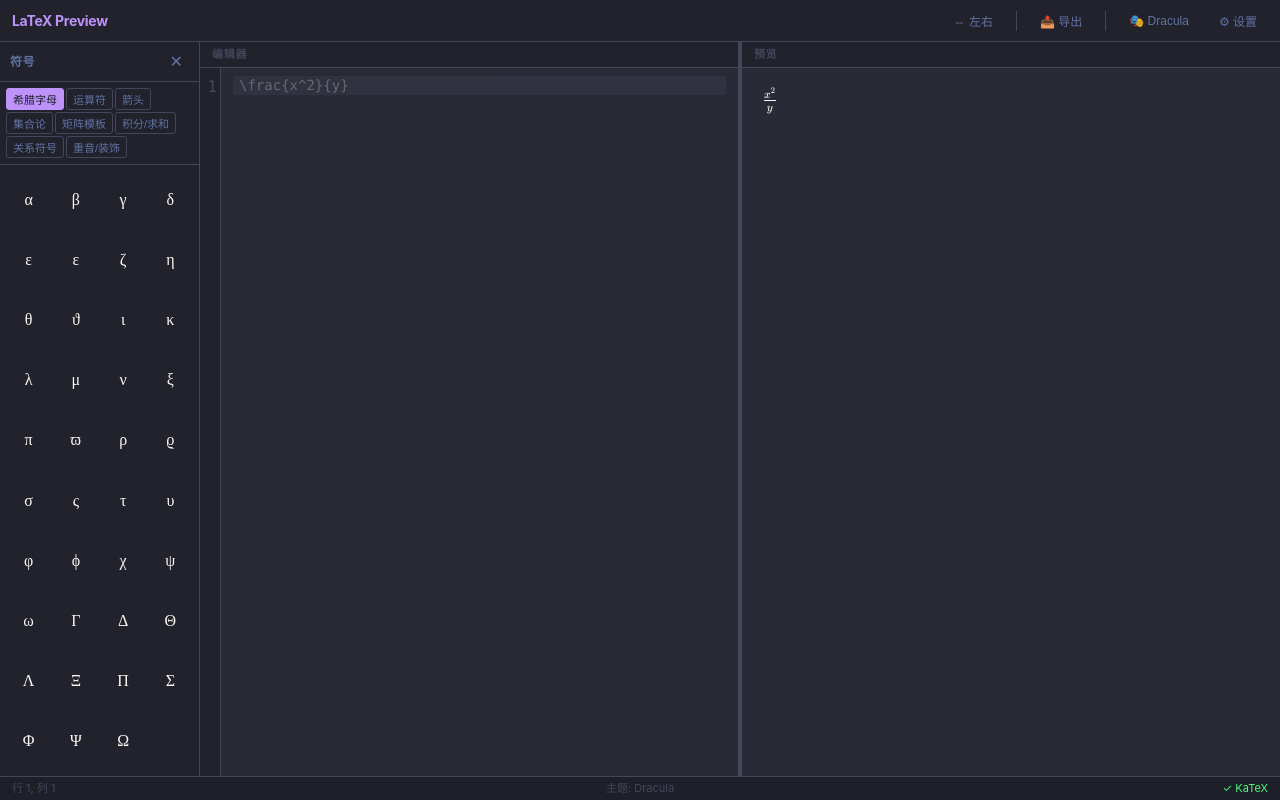
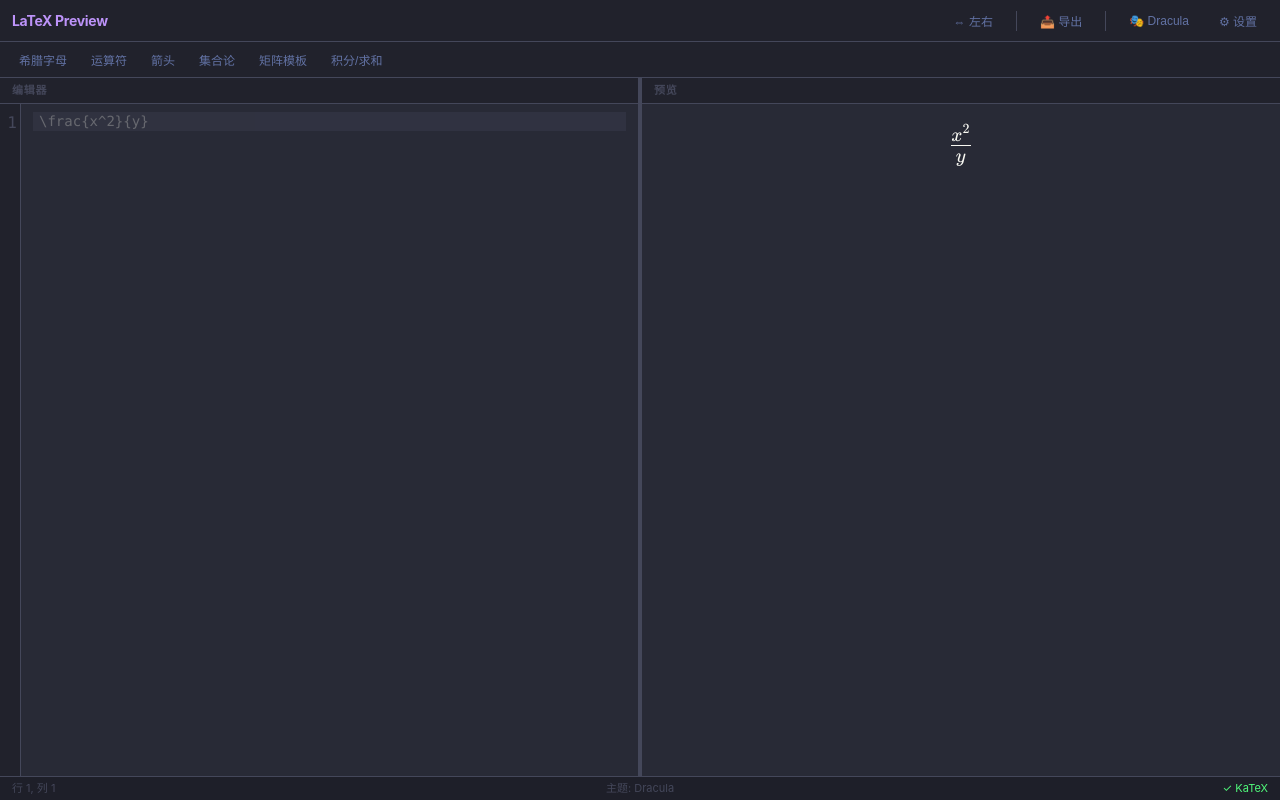
Before and after one commit to BeamersDev/latex-preview, a React (Vite) app: page / in a window 1280 px wide. Built offline with nearby package versions, Linux system fonts and the light colour scheme.

Commit message:
fix: 导出菜单hover滞留, 公式字号加大居中, 自动补全高亮配色

```diff
--- a/src/App.tsx
+++ b/src/App.tsx
@@ -1,7 +1,7 @@
 import { useState, useCallback, useEffect, useRef } from 'react';
 import Editor from '@/components/Editor';
 import Preview from '@/components/Preview';
-import SymbolPanel from '@/components/SymbolPanel';
+import SymbolBar from '@/components/SymbolBar';
 import SymbolSearch from '@/components/SymbolSearch';
 import Toolbar from '@/components/Toolbar';
 import StatusBar from '@/components/StatusBar';
@@ -21,7 +21,6 @@ const DEFAULT_LATEX = '\\frac{x^2}{y}';
 
 export default function App() {
   const [latex, setLatex] = useState(DEFAULT_LATEX);
-  const [symbolCollapsed, setSymbolCollapsed] = useState(false);
   const [cursorPos, setCursorPos] = useState<EditorPosition>({ line: 1, col: 1 });
   const [errorCount, setErrorCount] = useState(0);
   const [katexReady, setKatexReady] = useState(false);
@@ -111,12 +110,9 @@ export default function App() {
         onCopySvg={handleCopySvg}
       />
 
+      <SymbolBar />
+
       <div className="main-content">
-        <SymbolPanel
-          collapsed={symbolCollapsed}
-          onToggle={() => setSymbolCollapsed(!symbolCollapsed)}
-        />
-
         <div className="editor-preview-container">
           <div className="editor-pane">
             <div className="pane-header">编辑器</div>
--- a/src/components/Preview.tsx
+++ b/src/components/Preview.tsx
@@ -114,8 +114,7 @@ export default function Preview({ latex, onError, className = '' }: PreviewProps
         // Update zoom via settings context or local
         const previewEl = containerRef.current;
         if (previewEl) {
-          previewEl.style.transform = `scale(${newZoom})`;
-          previewEl.style.transformOrigin = 'top left';
+          previewEl.style.zoom = `${newZoom}`;
         }
       }
     },
--- /dev/null
+++ b/src/components/SymbolBar.tsx
@@ -0,0 +1,72 @@
+import { useState, useEffect, useRef } from 'react';
+import { SYMBOL_CATEGORIES } from '@/utils/symbolDb';
+
+/** Only show these categories in the compact bar */
+const VISIBLE_CATEGORIES = [
+  'greek',
+  'operators',
+  'arrows',
+  'set-theory',
+  'matrices',
+  'integrals-sums',
+];
+
+export default function SymbolBar() {
+  const [openCategory, setOpenCategory] = useState<string | null>(null);
+  const barRef = useRef<HTMLDivElement>(null);
+
+  // Close dropdown on outside click
+  useEffect(() => {
+    if (!openCategory) return;
+    const handler = (e: MouseEvent) => {
+      if (barRef.current && !barRef.current.contains(e.target as Node)) {
+        setOpenCategory(null);
+      }
+    };
+    document.addEventListener('mousedown', handler);
+    return () => document.removeEventListener('mousedown', handler);
+  }, [openCategory]);
+
+  const handleSymbolClick = (latex: string) => {
+    window.dispatchEvent(new CustomEvent('insert-latex', { detail: latex }));
+    setOpenCategory(null);
+  };
+
+  const categories = SYMBOL_CATEGORIES.filter((c) =>
+    VISIBLE_CATEGORIES.includes(c.id),
+  );
+
+  return (
+    <div className="symbol-bar" ref={barRef}>
+      {categories.map((cat) => (
+        <div key={cat.id} className="symbol-bar-category">
+          <button
+            className={`symbol-bar-btn ${openCategory === cat.id ? 'active' : ''}`}
+            onClick={() =>
+              setOpenCategory(openCategory === cat.id ? null : cat.id)
+            }
+            title={cat.label}
+          >
+            {cat.label}
+          </button>
+          {openCategory === cat.id && (
+            <div className="symbol-bar-dropdown">
+              <div className="symbol-bar-grid">
+                {cat.symbols.map((sym, i) => (
+                  <button
+                    key={`${sym.latex}-${i}`}
+                    className="symbol-bar-item"
+                    onClick={() => handleSymbolClick(sym.latex)}
+                    title={`${sym.label} — ${sym.latex}`}
+                  >
+                    {sym.label}
+                  </button>
+                ))}
+              </div>
+            </div>
+          )}
+        </div>
+      ))}
+    </div>
+  );
+}
--- a/src/components/Toolbar.tsx
+++ b/src/components/Toolbar.tsx
@@ -63,13 +63,20 @@ export default function Toolbar({
           <div
             className="export-dropdown"
             onMouseEnter={() => setShowExportMenu(true)}
-            onMouseLeave={() => setShowExportMenu(false)}
+            onMouseLeave={() => {
+              // Small delay so user can reach the menu from the button
+              setTimeout(() => setShowExportMenu(false), 200);
+            }}
           >
             <button className="toolbar-btn" title="导出 / 复制">
               📤 导出
             </button>
-            {showExportMenu && (
-              <div className="export-menu">
+            <div
+              className="export-menu"
+              onMouseEnter={() => setShowExportMenu(true)}
+              onMouseLeave={() => setShowExportMenu(false)}
+              style={{ display: showExportMenu ? 'block' : 'none' }}
+            >
                 <button
                   className="export-menu-item"
                   onClick={() => { onCopyPng(); setShowExportMenu(false); }}
@@ -96,7 +103,6 @@ export default function Toolbar({
                   💾 导出 SVG
                 </button>
               </div>
-            )}
           </div>
 
           <div className="toolbar-separator" />
--- a/src/index.css
+++ b/src/index.css
@@ -571,95 +571,71 @@ html, body, #root {
   height: 50%;
 }
 
-/* --- Symbol Panel --- */
-.symbol-panel {
-  width: 200px;
-  background: var(--panel-bg);
-  border-right: 1px solid var(--border);
+/* --- Symbol Bar --- */
+.symbol-bar {
   display: flex;
-  flex-direction: column;
+  align-items: center;
+  padding: 0 8px;
+  height: 36px;
+  background: var(--bg-secondary);
+  border-bottom: 1px solid var(--border);
+  gap: 2px;
   flex-shrink: 0;
-  overflow: hidden;
+  overflow-x: auto;
 }
 
-.symbol-panel--collapsed {
-  width: 32px;
-  display: flex;
-  align-items: center;
-  justify-content: center;
+.symbol-bar::-webkit-scrollbar {
+  height: 4px;
 }
 
-.symbol-panel-header {
-  display: flex;
-  align-items: center;
-  justify-content: space-between;
-  padding: 8px 10px;
-  border-bottom: 1px solid var(--border);
+.symbol-bar-btn {
+  background: transparent;
+  border: 1px solid transparent;
+  color: var(--text-secondary);
+  padding: 3px 10px;
+  font-size: 12px;
+  border-radius: 4px;
+  cursor: pointer;
+  white-space: nowrap;
+  transition: all 0.15s ease;
 }
 
-.symbol-panel-title {
-  font-size: 12px;
-  font-weight: 600;
-  text-transform: uppercase;
-  letter-spacing: 0.5px;
-  color: var(--text-secondary);
-}
-
-.symbol-toggle {
-  background: transparent;
-  border: none;
-  color: var(--text-secondary);
-  cursor: pointer;
-  font-size: 16px;
-  padding: 2px 6px;
-  border-radius: 4px;
-}
-
-.symbol-toggle:hover {
-  color: var(--text-primary);
-  background: var(--bg-hover);
-}
-
-.symbol-categories {
-  display: flex;
-  flex-wrap: wrap;
-  gap: 2px;
-  padding: 6px;
-  border-bottom: 1px solid var(--border);
-}
-
-.symbol-category-btn {
-  background: transparent;
-  border: 1px solid var(--border);
-  color: var(--text-secondary);
-  padding: 2px 6px;
-  font-size: 11px;
-  border-radius: 3px;
-  cursor: pointer;
-  white-space: nowrap;
-}
-
-.symbol-category-btn:hover {
+.symbol-bar-btn:hover {
   background: var(--bg-hover);
   color: var(--text-primary);
 }
 
-.symbol-category-btn.active {
+.symbol-bar-btn.active {
   background: var(--accent);
   color: var(--btn-primary-text);
-  border-color: var(--accent);
 }
 
-.symbol-grid {
-  display: grid;
-  grid-template-columns: repeat(auto-fill, minmax(40px, 1fr));
-  gap: 2px;
-  padding: 6px;
-  overflow-y: auto;
-  flex: 1;
+.symbol-bar-category {
+  position: relative;
 }
 
-.symbol-btn {
+.symbol-bar-dropdown {
+  position: absolute;
+  top: 100%;
+  left: 0;
+  margin-top: 4px;
+  background: var(--modal-bg);
+  border: 1px solid var(--border);
+  border-radius: 8px;
+  box-shadow: 0 8px 24px rgba(0, 0, 0, 0.3);
+  z-index: 1000;
+  padding: 8px;
+  max-height: 280px;
+  overflow-y: auto;
+}
+
+.symbol-bar-grid {
+  display: grid;
+  grid-template-columns: repeat(6, 1fr);
+  gap: 2px;
+}
+
+.symbol-bar-item {
   background: transparent;
   border: 1px solid transparent;
   color: var(--text-primary);
@@ -668,11 +644,11 @@ html, body, #root {
   text-align: center;
   cursor: pointer;
   border-radius: 4px;
+  font-family: 'Times New Roman', serif;
   transition: all 0.1s ease;
-  font-family: 'Times New Roman', serif;
 }
 
-.symbol-btn:hover {
+.symbol-bar-item:hover {
   background: var(--bg-hover);
   border-color: var(--border);
 }
@@ -771,7 +747,8 @@ html, body, #root {
 
 .editor-container .cm-tooltip-autocomplete ul li[aria-selected] {
   background: var(--accent);
-  color: var(--btn-primary-text);
+  color: #ffffff;
+  font-weight: 600;
 }
 
 .editor-container .cm-tooltip-autocomplete ul li {
@@ -800,9 +777,23 @@ html, body, #root {
   padding: 20px;
   overflow: auto;
   display: flex;
-  flex-wrap: wrap;
-  align-content: flex-start;
-  gap: 8px;
+  flex-direction: column;
+  justify-content: center;
+  align-items: center;
+}
+
+/* Larger base KaTeX size in preview */
+.preview-content .katex {
+  font-size: 2em;
+}
+
+.preview-content .katex-display {
+  margin: 0.5em 0;
+  text-align: center;
+}
+
+.preview-content .katex-display > .katex {
+  font-size: 2.2em;
 }
 
 .preview-errors {
```
